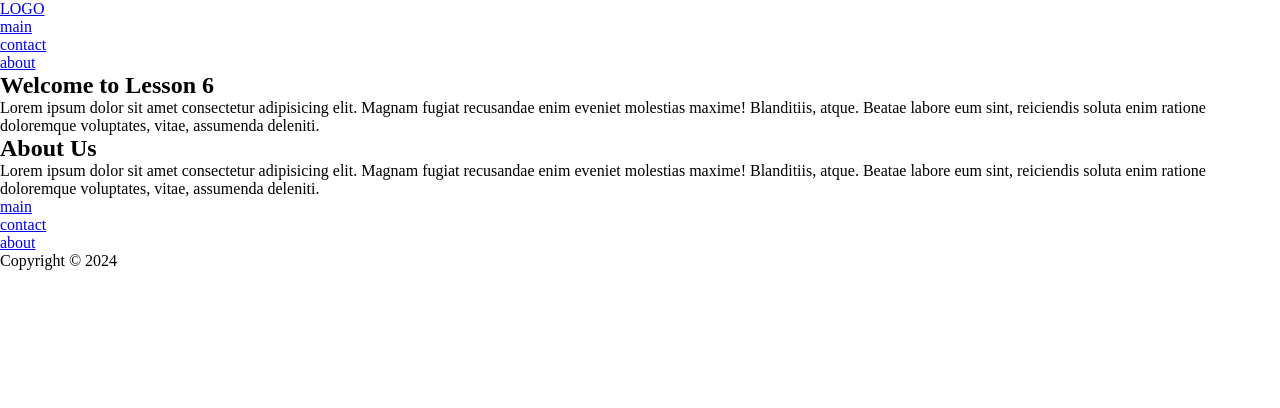
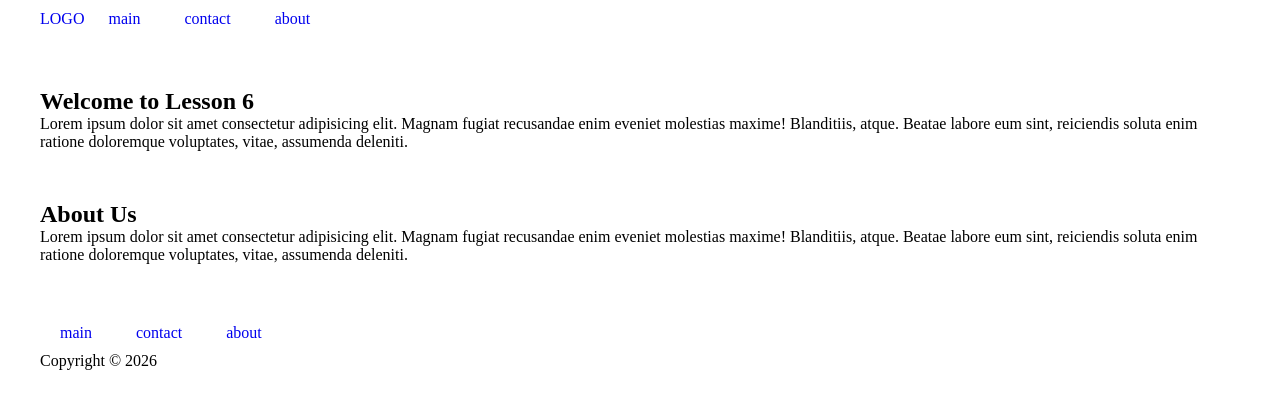
Before and after one commit to alinbrg/turbo-lamp, a plain HTML site: page index.html in a window 1280 px wide. Drawn offline with Linux system fonts and the light colour scheme.

Commit message:
add styles

```diff
--- a/index.html
+++ b/index.html
@@ -8,6 +8,7 @@
 	</head>
 	<body>
 		<header>
+			<div class="container">
 				<a href="index.html">LOGO</a>
 				<nav>
 					<ul>
@@ -22,6 +23,7 @@
 						</li>
 					</ul>
 				</nav>
+			</div>
 		</header>
 
 		<section>
@@ -62,7 +64,7 @@
 					</ul>
 				</nav>
 
-        <p>Copyright &copy; 2024</p>
+				<p>Copyright &copy; 2026</p>
 			</div>
 		</footer>
 	</body>
--- a/src/css/style.css
+++ b/src/css/style.css
@@ -3,3 +3,20 @@
 	padding: 0;
 	box-sizing: border-box;
 }
+ul {
+	list-style: none;
+}
+a {
+	text-decoration: none;
+}
+nav li {
+	display: inline-block;
+	padding: 10px 20px;
+}
+header nav {
+	display: inline-block;
+}
+.container {
+	max-width: 1200px;
+	margin: 0 auto 50px;
+}
```
Lines whose indentation alone changed are shown as unchanged.
